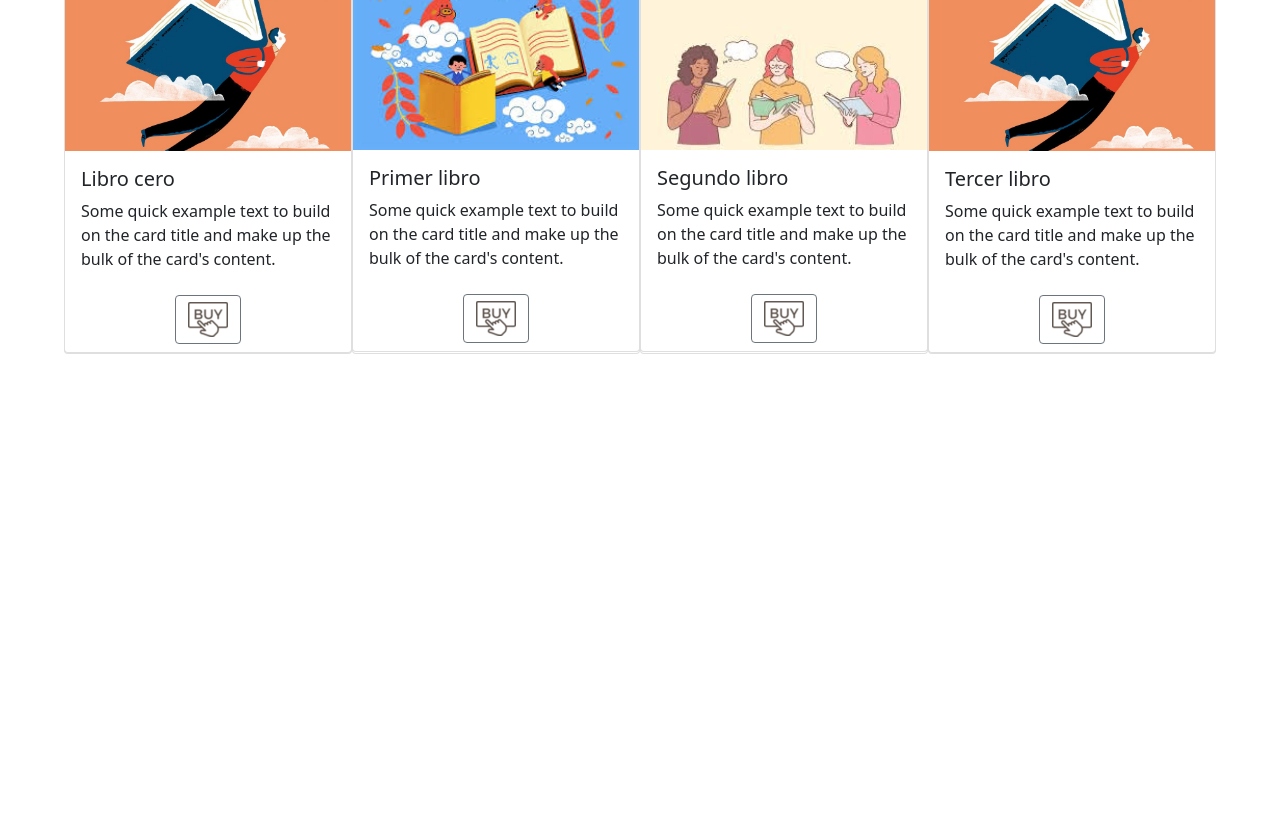
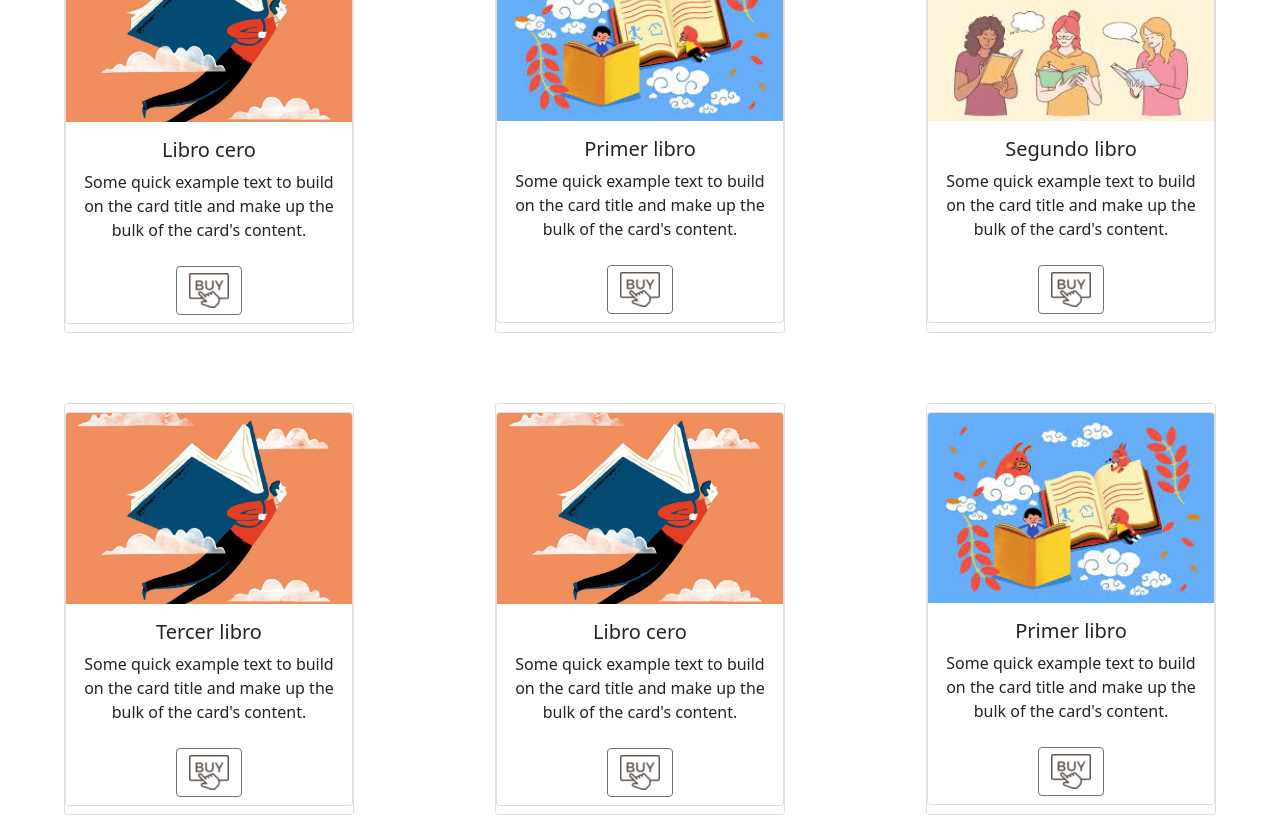
Before and after one commit to ConstanzaCanet/reactjs-Carnet, a React (Create React App) app: page / in a window 1280 px wide. Shown: the part 620-1437 px from the top of the page. Before the commit the page ends 1038 px from the top, so only its background shows below. Built offline with nearby package versions, Linux system fonts and the light colour scheme.

Commit message:
ItemList

```diff
--- a/src/App.css
+++ b/src/App.css
@@ -2,7 +2,9 @@ body{
     margin: 0;
     padding: 0;
 }
-
+.spinner{
+    margin-top: 15%;
+}
 .portada{
     position: relative;
     width:100%;
@@ -40,11 +42,14 @@ body{
 
 /*Cards*/
 .card{
-    margin-top: 5%;
+    margin-top: 3%;
     align-items: center;
+    margin-bottom: 3%;
 }
 .divCard{
+    margin: auto;
     display: flex;
+    flex-wrap: wrap;
     justify-content: space-between;
     margin: 5%;
 }
--- a/src/App.js
+++ b/src/App.js
@@ -3,6 +3,7 @@ import './App.css';
 import Cards from './components/Cards';
 import NavBar from './components/NavBar';
 import Header from './components/Header';
+import {Spinner} from 'react-bootstrap';
 
 import 'bootstrap/dist/css/bootstrap.min.css';
 import libro1 from './components/img/libro2.jpg'
@@ -11,19 +12,58 @@ import libro3 from './components/img/libro3.png'
 
 
 function App() {
+  const[items,setItems]=React.useState([]);
+  const[load,setLoad]=React.useState(false);
+
+  React.useEffect(()=>{
+    setLoad(true);
+    getBooks()
+      .then((result)=>setItems(result))
+      .finally(()=> setLoad(false))
+  },[]);
+
+  const getBooks=()=>{
+    return new Promise((resolve)=>{
+      setTimeout(()=>{
+        resolve(books)
+      },4000);
+    });
+  }
+  const books=[
+    {id:0, name:'Libro cero', src:libro1},
+    {id:1, name:'Primer libro', src:libro2},
+    {id:2, name:'Segundo libro', src:libro3},
+    {id:3, name:'Tercer libro', src:libro1},
+    {id:4, name:'Libro cero', src:libro1},
+    {id:5, name:'Primer libro', src:libro2},
+    {id:6, name:'Segundo libro', src:libro3},
+    {id:7, name:'Libro cero', src:libro1},
+    {id:8, name:'Primer libro', src:libro2},
+    {id:9, name:'Primer libro', src:libro2},
+    {id:10, name:'Segundo libro', src:libro3}
+  ]
+
+
 
   return (
-    <div>
+    <div style={{textAlign:'center'}}>
 
     <NavBar />
     <Header />
+    {load? <Spinner animation="grow" className='spinner' style={{width: '6rem', height: '6rem'}}/> :null}
+
 
       <div className='divCard'>
-        <Cards name='Libro cero' src={libro1}/>
-        <Cards name='Primer libro' src={libro2}/>
-        <Cards name='Segundo libro'src={libro3}/>
-        <Cards name='Tercer libro'src={libro1}/>
+        {items?.map((libro) => {
+          return(
+            <Cards
+                key={libro.id}
+                name={libro.name}
+                src={libro.src}/>
+          )
+        })}
       </div>
+
     </div>
   );
 }
```
